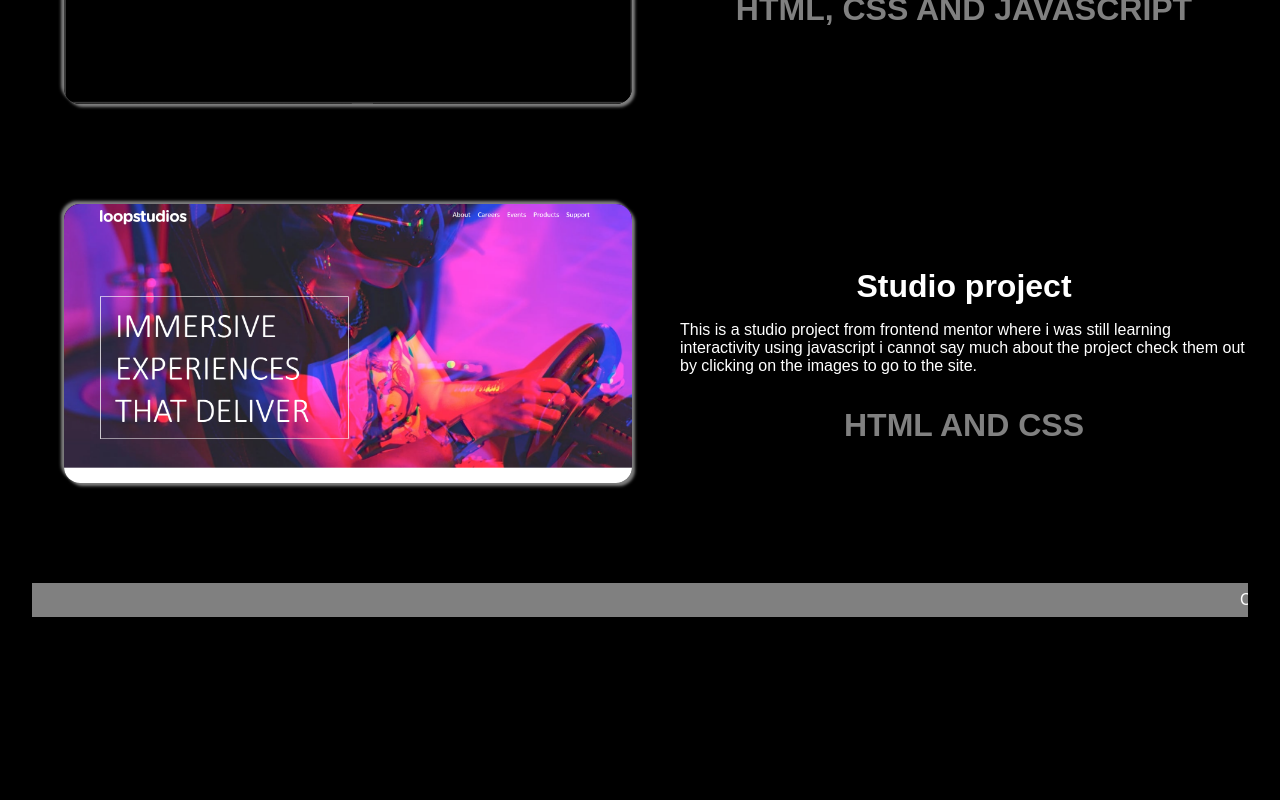
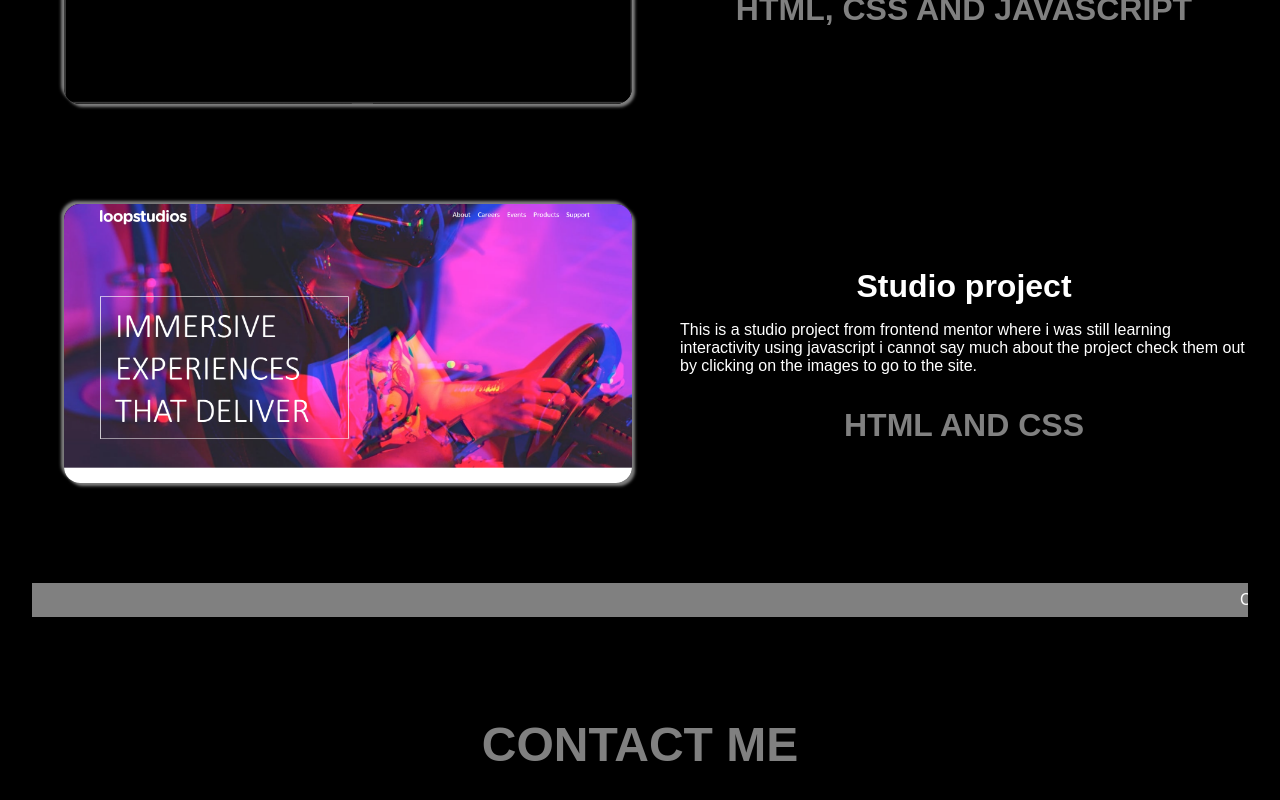
Before and after one commit to TaiwoSoftware/Akerele, a React (Vite) app: page / in a window 1280 px wide. Shown: the part 3416-4216 px from the top of the page. Before the commit the page ends 4069 px from the top, so only its background shows below. Built offline with nearby package versions, Linux system fonts and the light colour scheme.

Commit message:
Working on the contact me section

```diff
--- a/src/components/Body.jsx
+++ b/src/components/Body.jsx
@@ -8,6 +8,7 @@ import recipe from '../images/rest.jpg';
 import timer from '../images/timer.png';
 import Skill from "./Skill";
 import Project from "./Project";
+import Contact from "./Contact";
 
 const Body = () => {
   const [state, setState] = useState(false);
@@ -100,11 +101,13 @@ const Body = () => {
               nameOfProject='Studio project'
               details='This is a studio project from frontend mentor where i was still learning interactivity using javascript i cannot say much about the project check them out by clicking on the images to go to the site.'
               skill='HTML and CSS'
+              href='https://resonant-bombolone-362dcb.netlify.app/'
               links = 'Check it out'
             />
             <marquee>Click on the images to view the site</marquee>
           </div>
         </div>
+        <Contact />
         </div>
       )}
     </div>
--- /dev/null
+++ b/src/components/Contact.jsx
@@ -0,0 +1,10 @@
+import React from 'react'
+function Contact() {
+  return (
+    <div>
+        <h2 className="skill">Contact me</h2>
+    </div>
+  )
+}
+
+export default Contact
```
